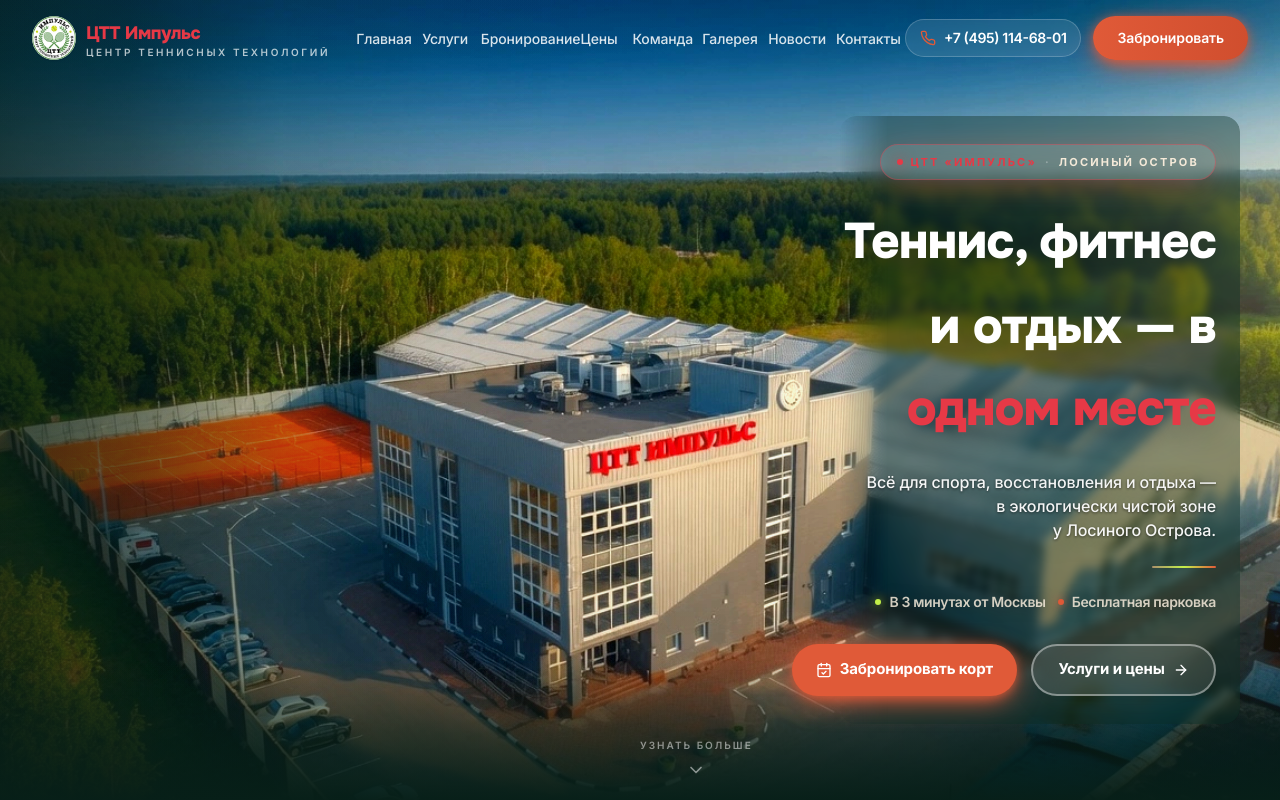
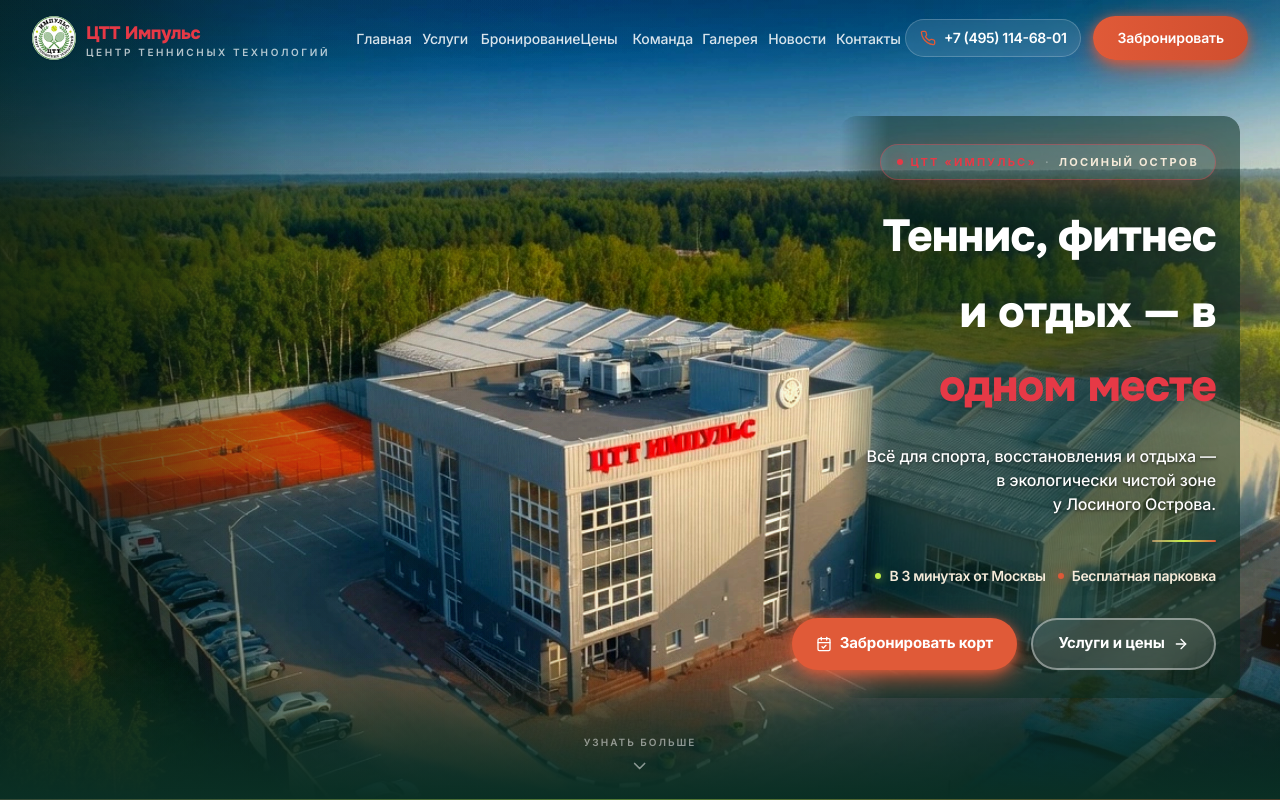
Before and after one commit to andrewdru-cpu/tennis-impuls-new, a Next.js app: page / in a window 1280 px wide. Shown: the top 800 px of the page. Built offline with nearby package versions, Linux system fonts and the light colour scheme.

Commit message:
fix: hero SSR fallback visible without JS/images
Co-authored-by: Cursor <cursoragent@cursor.com>

```diff
--- a/src/app/globals.css
+++ b/src/app/globals.css
@@ -57,6 +57,13 @@
     font-feature-settings: "kern", "liga", "calt", "ss01", "cv01", "cv11";
     color: #1f2e2a;
     overflow-wrap: anywhere;
+  }
+
+  /* Hero: контент никогда не остаётся opacity:0 без JS */
+  #hero,
+  #hero [data-hero-content] {
+    opacity: 1 !important;
+    visibility: visible !important;
   }
 
   #__next,
--- /dev/null
+++ b/src/components/hero/hero-image.tsx
@@ -0,0 +1,32 @@
+"use client";
+
+import { useState } from "react";
+import Image from "next/image";
+
+import { cn } from "@/lib/utils";
+
+/**
+ * Оптимизированный слой поверх CSS-background.
+ * При ошибке загрузки прячет себя — остаётся forest + CSS url / solid.
+ */
+export function HeroImage({ src, alt }: { src: string; alt: string }) {
+  const [failed, setFailed] = useState(false);
+
+  if (failed) return null;
+
+  return (
+    <Image
+      src={src}
+      alt={alt}
+      fill
+      priority
+      quality={85}
+      sizes="100vw"
+      onError={() => setFailed(true)}
+      className={cn(
+        "z-0 object-cover brightness-[1.14] saturate-[1.2] contrast-[1.05]",
+        "object-[46%_center] md:object-[48%_center] lg:object-center"
+      )}
+    />
+  );
+}
--- a/src/components/hero/hero-media.tsx
+++ b/src/components/hero/hero-media.tsx
@@ -1,12 +1,11 @@
-import Image from "next/image";
-
 import { cn } from "@/lib/utils";
 import { media as siteMedia, type HeroMedia as HeroMediaType } from "@/lib/media";
+import { HeroImage } from "@/components/hero/hero-image";
 
 /**
  * Оверлеи под new-hero.webp:
- * — левая ~58% (здание «ЦТТ Импульс» + корты) без затемнения;
- * — мягкий градиент справа только под текст (над ангаром).
+ * — левая ~58% без затемнения;
+ * — мягкий градиент справа под текст.
  */
 const OVERLAY_DESKTOP = [
   "linear-gradient(90deg, rgba(10,47,36,0.1) 0%, rgba(10,47,36,0.04) 20%, transparent 58%)",
@@ -31,6 +30,7 @@ function heroImageAlt(media: HeroMediaType): string {
   return media.mobile?.alt ?? media.alt;
 }
 
+/** Фон Hero: #0A2F24 всегда; CSS url без JS; next/image — усиление. */
 export function HeroMedia({
   media = siteMedia.hero,
   className,
@@ -42,60 +42,53 @@ export function HeroMedia({
   const alt = heroImageAlt(media);
 
   return (
-    <div className={cn("absolute inset-0 z-0 overflow-hidden bg-forest-950", className)}>
-      {/* object-cover — здание «ЦТТ Импульс» в фокусе; яркая цветокоррекция */}
-      <Image
-        src={src}
-        alt={alt}
-        fill
-        priority
-        quality={90}
-        sizes="100vw"
-        className={cn(
-          "object-cover brightness-[1.14] saturate-[1.2] contrast-[1.05]",
-          /* центр кадра; чуть left — текст справа не перекрывает здание */
-          "object-[46%_center] md:object-[48%_center] lg:object-center"
-        )}
+    <div
+      className={cn("absolute inset-0 z-0 overflow-hidden bg-[#0A2F24]", className)}
+      style={{ backgroundColor: "#0A2F24" }}
+    >
+      {/* Работает без JS / если Image заблокирован */}
+      <div
+        className="absolute inset-0 bg-cover bg-[position:46%_center] md:bg-[position:48%_center] lg:bg-center"
+        style={{
+          backgroundColor: "#0A2F24",
+          backgroundImage: `url("${src}")`,
+        }}
+        aria-hidden
       />
 
+      <HeroImage src={src} alt={alt} />
+
       <div
-        className="absolute inset-0 hidden md:block"
+        className="absolute inset-0 z-[1] hidden md:block"
         style={{ background: OVERLAY_DESKTOP }}
         aria-hidden
       />
-
       <div
-        className="absolute inset-0 md:hidden"
+        className="absolute inset-0 z-[1] md:hidden"
         style={{ background: OVERLAY_MOBILE }}
         aria-hidden
       />
-
-      {/* Лёгкая виньетка по краям — центр кадра (здание) остаётся ярким */}
       <div
-        className="absolute inset-0 hidden bg-[radial-gradient(ellipse_100%_90%_at_34%_42%,transparent_0%,rgba(5,25,18,0.14)_100%)] md:block"
-        aria-hidden
-      />
-
-      {/* Свечения — только у правого края, под текст */}
-      <div
-        className="absolute -right-16 top-[12%] hidden h-[380px] w-[280px] rounded-full bg-terracotta/22 blur-[110px] md:block"
+        className="absolute inset-0 z-[1] hidden bg-[radial-gradient(ellipse_100%_90%_at_34%_42%,transparent_0%,rgba(5,25,18,0.14)_100%)] md:block"
         aria-hidden
       />
       <div
-        className="absolute bottom-[16%] right-[2%] hidden h-[200px] w-[200px] rounded-full bg-lime/15 blur-[80px] md:block"
-        aria-hidden
-      />
-
-      <div
-        className="absolute bottom-0 left-0 right-0 h-36 bg-gradient-to-t from-forest-950 via-forest-950/60 to-transparent"
+        className="absolute -right-16 top-[12%] z-[1] hidden h-[380px] w-[280px] rounded-full bg-terracotta/22 blur-[110px] md:block"
         aria-hidden
       />
       <div
-        className="absolute bottom-0 left-0 right-0 h-px bg-gradient-to-r from-sand/20 via-lime/40 to-terracotta/30"
+        className="absolute bottom-[16%] right-[2%] z-[1] hidden h-[200px] w-[200px] rounded-full bg-lime/15 blur-[80px] md:block"
         aria-hidden
       />
-
-      <div className="absolute inset-0 bg-grid opacity-[0.04]" aria-hidden />
+      <div
+        className="absolute bottom-0 left-0 right-0 z-[1] h-36 bg-gradient-to-t from-[#0A2F24] via-[#0A2F24]/60 to-transparent"
+        aria-hidden
+      />
+      <div
+        className="absolute bottom-0 left-0 right-0 z-[1] h-px bg-gradient-to-r from-sand/20 via-lime/40 to-terracotta/30"
+        aria-hidden
+      />
+      <div className="absolute inset-0 z-[1] bg-grid opacity-[0.04]" aria-hidden />
     </div>
   );
 }
--- a/src/components/sections/hero.tsx
+++ b/src/components/sections/hero.tsx
@@ -1,31 +1,31 @@
-"use client";
-
-import { motion } from "framer-motion";
 import { CalendarCheck, ArrowRight, ChevronDown } from "@/lib/icons";
 
 import { Button } from "@/components/ui/button";
 import { HeroMedia } from "@/components/hero/hero-media";
 import { cn } from "@/lib/utils";
-import { fadeUpItem, staggerContainer, transitionMenu } from "@/lib/motion";
 
-const container = staggerContainer;
-const item = fadeUpItem;
-
+/**
+ * Hero — Server Component.
+ * Текст и CTA в SSR HTML: видны без JS / без картинки.
+ * Без Framer Motion initial opacity:0 (иначе «пустой зелёный экран»).
+ */
 export function Hero() {
   return (
     <section
       id="hero"
       className={cn(
-        "relative isolate flex min-h-[min(100svh,56rem)] flex-col overflow-x-clip text-white",
+        "relative isolate flex min-h-[min(100svh,56rem)] flex-col overflow-x-clip bg-[#0A2F24] text-white",
         "justify-start pb-[max(2.75rem,env(safe-area-inset-bottom,0px))] pt-[calc(5rem+env(safe-area-inset-top,0px))]",
         "md:justify-start md:pb-20 md:pt-[calc(5.25rem+env(safe-area-inset-top,0px))]"
       )}
+      style={{ backgroundColor: "#0A2F24" }}
     >
       <HeroMedia />
 
       <div
+        data-hero-content
         className={cn(
-          "relative z-10 flex w-full flex-1 flex-col",
+          "relative z-20 flex w-full flex-1 flex-col",
           "px-[max(1.25rem,env(safe-area-inset-left,0px))]",
           "pr-[max(1rem,env(safe-area-inset-right,0px))]",
           "md:justify-start md:pl-[max(1.25rem,env(safe-area-inset-left,0px))]",
@@ -34,33 +34,28 @@ export function Hero() {
           "xl:pr-[max(2.5rem,env(safe-area-inset-right,0px))]"
         )}
       >
-        <motion.div
-          variants={container}
-          initial="hidden"
-          animate="visible"
+        <div
           className={cn(
-            "relative isolate ml-auto flex w-full flex-col items-end text-right",
-            /* ~38–42% ширины — фото занимает ~58–62% слева без текста */
+            "relative isolate ml-auto flex w-full min-w-0 flex-col items-end text-right",
             "max-w-[min(100%,22rem)] sm:max-w-[23rem]",
             "md:mt-6 md:max-w-[min(38vw,24rem)] lg:mt-8 lg:max-w-[25rem]",
             "px-4 py-6 sm:px-5 sm:py-6 lg:px-6 lg:py-7"
           )}
         >
-          {/* Подложка только под колонку текста — над ангаром справа */}
           <div
             className={cn(
               "absolute inset-0 -z-10 rounded-2xl",
-              "bg-[#0A2F24]/44 backdrop-blur-sm md:bg-[#0A2F24]/40",
+              "bg-[#0A2F24]/55 md:bg-[#0A2F24]/48",
               "[mask-image:linear-gradient(to_left,#000_82%,transparent_100%)]",
               "md:[mask-image:linear-gradient(to_left,#000_88%,transparent_100%)]"
             )}
             aria-hidden
           />
-          <motion.div variants={item}>
+
           <span
             className={cn(
               "inline-flex items-center gap-2 rounded-full px-3.5 py-1.5 sm:px-4 sm:py-2",
-                "border border-red-ctt/40 bg-white/[0.12] backdrop-blur-xl",
+              "border border-red-ctt/40 bg-white/[0.12]",
               "shadow-[0_8px_32px_-8px_rgba(226,54,54,0.45)]",
               "text-[0.625rem] font-bold uppercase tracking-[0.2em] sm:text-[0.6875rem]"
             )}
@@ -75,30 +70,27 @@ export function Hero() {
             </span>
             <span className="text-sand-100">Лосиный Остров</span>
           </span>
-          </motion.div>
 
-          <motion.h1
-            variants={item}
+          <h1
             className={cn(
-              "mt-5 font-display font-extrabold leading-[1.08] tracking-[-0.02em] text-balance",
-              "text-[1.875rem] sm:text-[2.5rem] lg:text-[3.125rem]",
-              "[text-shadow:0_2px_40px_rgba(0,0,0,0.55)]"
+              "mt-5 max-w-full font-display font-extrabold leading-[1.12] tracking-[-0.02em] text-pretty",
+              "text-[clamp(1.625rem,1.2rem+2vw,3.125rem)]",
+              "text-white [text-shadow:0_2px_40px_rgba(0,0,0,0.55)]",
+              "[overflow-wrap:anywhere]"
             )}
           >
-            <span className="block whitespace-nowrap text-white">
-              Теннис, фитнес
-            </span>
+            <span className="block text-white">Теннис, фитнес</span>
             <span className="mt-0.5 block">
               <span className="text-white">и отдых — в </span>
               <span className="text-ctt-red">одном месте</span>
             </span>
-          </motion.h1>
+          </h1>
 
-          <motion.p
-            variants={item}
+          <p
             className={cn(
-              "mt-4 text-[0.9375rem] font-medium leading-relaxed text-white/95 sm:mt-5 sm:text-base",
-              "[text-shadow:0_1px_3px_rgba(0,0,0,0.55),0_2px_24px_rgba(0,0,0,0.5)]"
+              "mt-4 max-w-full text-[0.9375rem] font-medium leading-relaxed text-white sm:mt-5 sm:text-base",
+              "[text-shadow:0_1px_3px_rgba(0,0,0,0.55),0_2px_24px_rgba(0,0,0,0.5)]",
+              "text-pretty [overflow-wrap:anywhere]"
             )}
           >
             <span className="block">
@@ -107,18 +99,16 @@ export function Hero() {
             <span className="block">
               в&nbsp;экологически чистой зоне у&nbsp;Лосиного&nbsp;Острова.
             </span>
-          </motion.p>
+          </p>
 
-          <motion.div
-            variants={item}
+          <div
             className="mt-5 h-0.5 w-12 self-end rounded-full bg-gradient-to-l from-terracotta via-lime to-sand/70 sm:mt-6 sm:w-16"
             aria-hidden
           />
 
-          <motion.ul
-            variants={item}
+          <ul
             className={cn(
-              "mt-5 flex flex-wrap items-center justify-end gap-x-3 gap-y-2 text-[0.8125rem] font-semibold tracking-tight text-sand-100/85 sm:mt-6 sm:text-sm",
+              "mt-5 flex flex-wrap items-center justify-end gap-x-3 gap-y-2 text-[0.8125rem] font-semibold tracking-tight text-sand-100 sm:mt-6 sm:text-sm",
               "[text-shadow:0_1px_16px_rgba(0,0,0,0.4)]"
             )}
           >
@@ -136,19 +126,15 @@ export function Hero() {
               />
               Бесплатная парковка
             </li>
-          </motion.ul>
+          </ul>
 
-          <motion.div
-            variants={item}
-            className="mt-7 flex w-full flex-col gap-3 sm:mt-8 sm:w-auto sm:flex-row sm:items-center sm:justify-end sm:gap-3.5"
-          >
+          <div className="mt-7 flex w-full flex-col gap-3 sm:mt-8 sm:w-auto sm:flex-row sm:items-center sm:justify-end sm:gap-3.5">
             <Button
               asChild
               size="lg"
               variant="primary"
               className={cn(
                 "h-12 w-full px-6 text-[0.9375rem] font-bold text-white sm:w-auto sm:min-w-[210px]",
-                // Твёрдая терракотовая заливка, без blur и прозрачности — максимально чёткая
                 "bg-none bg-terracotta backdrop-blur-none",
                 "shadow-[inset_0_1px_0_rgba(255,255,255,0.28),0_10px_32px_-6px_rgba(206,88,56,0.65),0_3px_12px_-2px_rgba(0,0,0,0.3)]",
                 "hover:bg-terracotta-500 hover:scale-[1.03]",
@@ -166,10 +152,9 @@ export function Hero() {
               variant="glass"
               className={cn(
                 "h-12 w-full px-6 text-[0.9375rem] font-bold text-white sm:w-auto sm:min-w-[185px]",
-                // Минимальный blur и плотный фон — текст остаётся чётким
-                "border-2 border-white/40 bg-forest-950/45 backdrop-blur-sm",
+                "border-2 border-white/40 bg-forest-950/55",
                 "shadow-[0_8px_28px_-8px_rgba(0,0,0,0.5)]",
-                "hover:border-sand/70 hover:bg-forest-950/60 hover:shadow-glow"
+                "hover:border-sand/70 hover:bg-forest-950/70 hover:shadow-glow"
               )}
             >
               <a href="#services">
@@ -177,23 +162,20 @@ export function Hero() {
                 <ArrowRight className="h-[1.125rem] w-[1.125rem]" />
               </a>
             </Button>
-          </motion.div>
-        </motion.div>
+          </div>
+        </div>
       </div>
 
-      <motion.a
+      <a
         href="#about"
-        initial={{ opacity: 0, y: 8 }}
-        animate={{ opacity: 1, y: 0 }}
-        transition={{ delay: 1.2, ...transitionMenu }}
-        className="absolute bottom-[max(1rem,env(safe-area-inset-bottom,0px))] left-1/2 z-10 hidden -translate-x-1/2 flex-col items-center gap-1.5 text-white/50 transition-colors duration-500 ease-premium hover:text-sand sm:bottom-6 md:flex"
+        className="absolute bottom-[max(1rem,env(safe-area-inset-bottom,0px))] left-1/2 z-20 hidden -translate-x-1/2 flex-col items-center gap-1.5 text-white/50 transition-colors duration-500 ease-premium hover:text-sand sm:bottom-6 md:flex"
         aria-label="Прокрутить вниз"
       >
         <span className="text-[10px] font-semibold uppercase tracking-[0.2em]">
           Узнать больше
         </span>
-        <ChevronDown className="h-5 w-5 animate-float-y" />
-      </motion.a>
+        <ChevronDown className="h-5 w-5" />
+      </a>
     </section>
   );
 }
```
Lines whose indentation alone changed are shown as unchanged.
